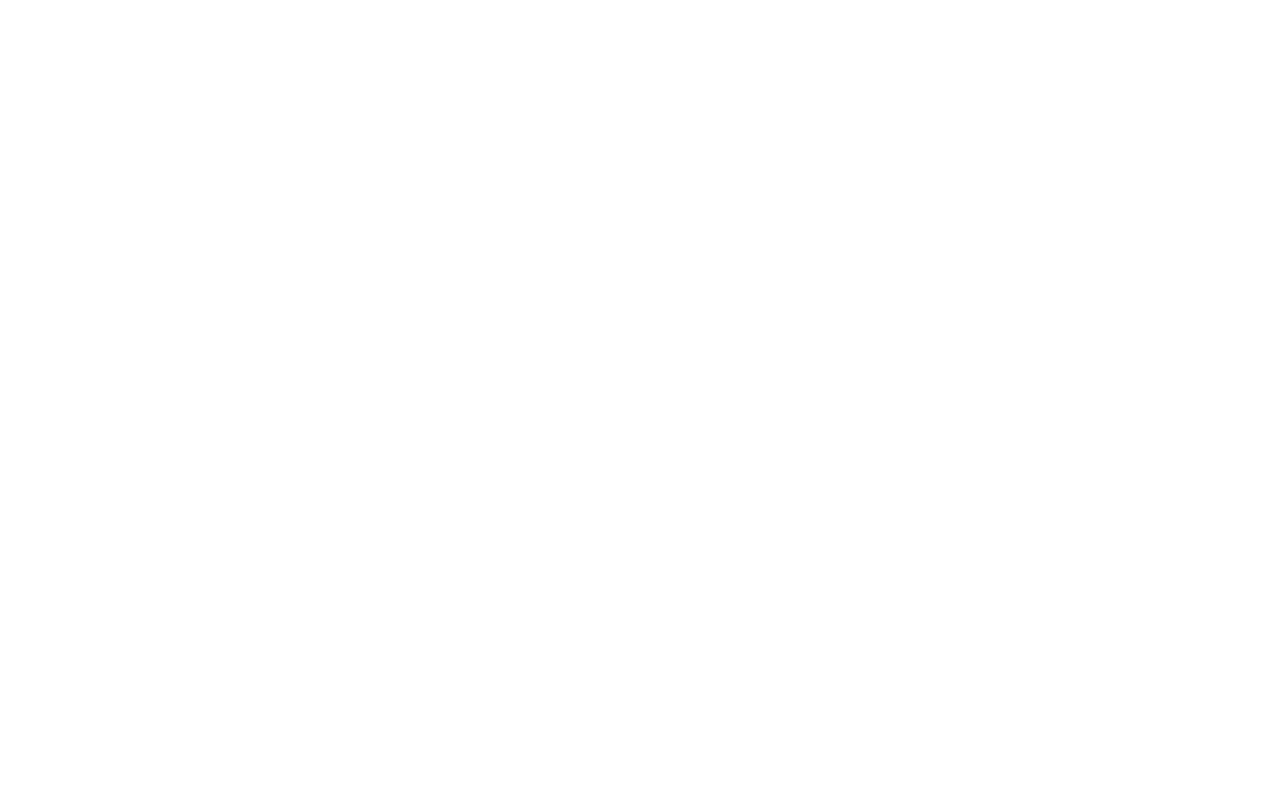
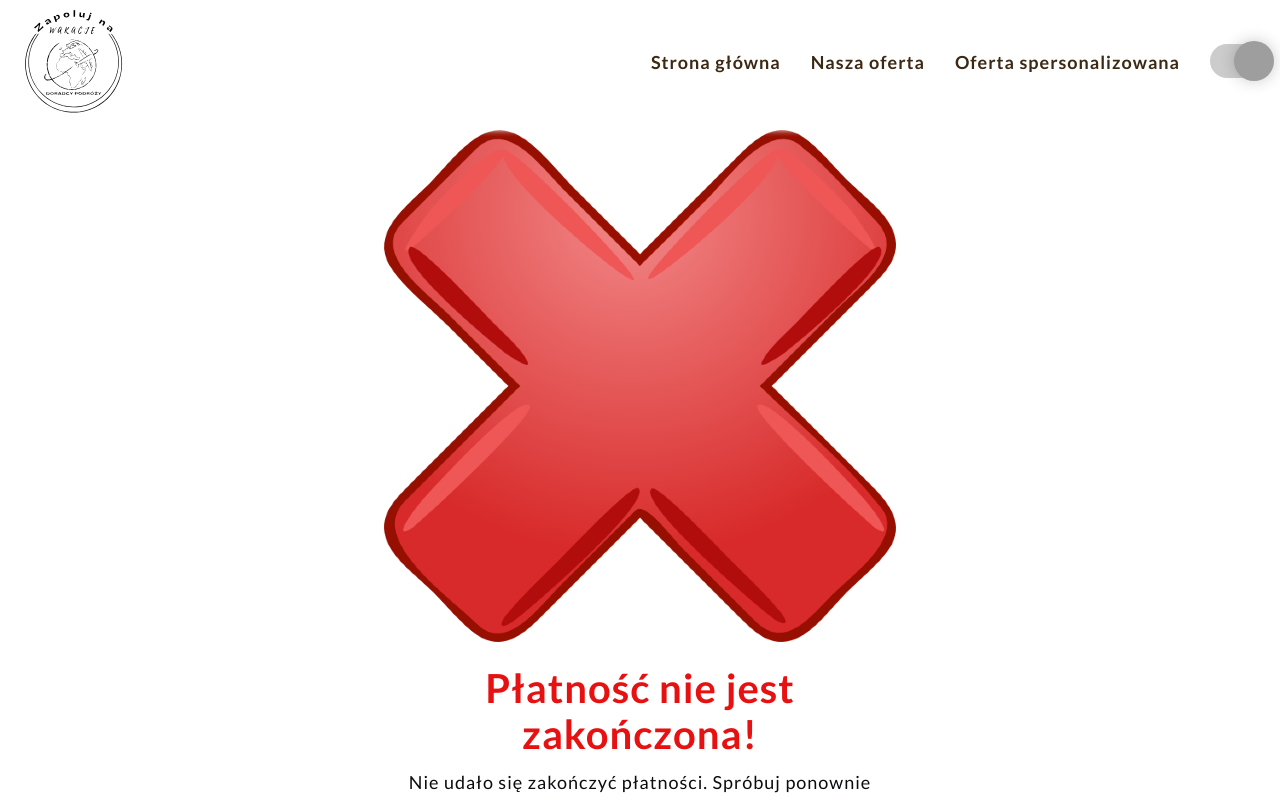
Before and after one commit to Anatoli1022/turizm, a React (Create React App) app: page /failedpayment in a window 1280 px wide. Before the commit this address had no page. Shown: the top 800 px of the page. Built offline with nearby package versions, Linux system fonts and the light colour scheme; grey boxes are pictures that could not be loaded.

Commit message:
feat: adds new pages for App.js

```diff
--- a/src/App.js
+++ b/src/App.js
@@ -4,7 +4,8 @@
 import Products from './pages/Products';
 import SingleProduct from './components/shared/singleProduct/SingleProduct';
 import IndividualOffer from './pages/IndividualOffer';
-
+import PaymentSuccessPage from './pages/PaymentSuccessPage';
+import FailedPayment from './pages/FailedPaymentPage.jsx';
 function App() {
   return (
     <BrowserRouter>
@@ -13,6 +14,8 @@
           <Route index element={<Home />} />
           <Route path="products" element={<Products />} />
           <Route path="individualoffer" element={<IndividualOffer />} />
+          <Route path="paymentsuccessage" element={<PaymentSuccessPage />} />
+          <Route path="failedpayment" element={<FailedPayment />} />
           <Route path="products/:slug" element={<SingleProduct />} />
         </Route>
       </Routes>
```
